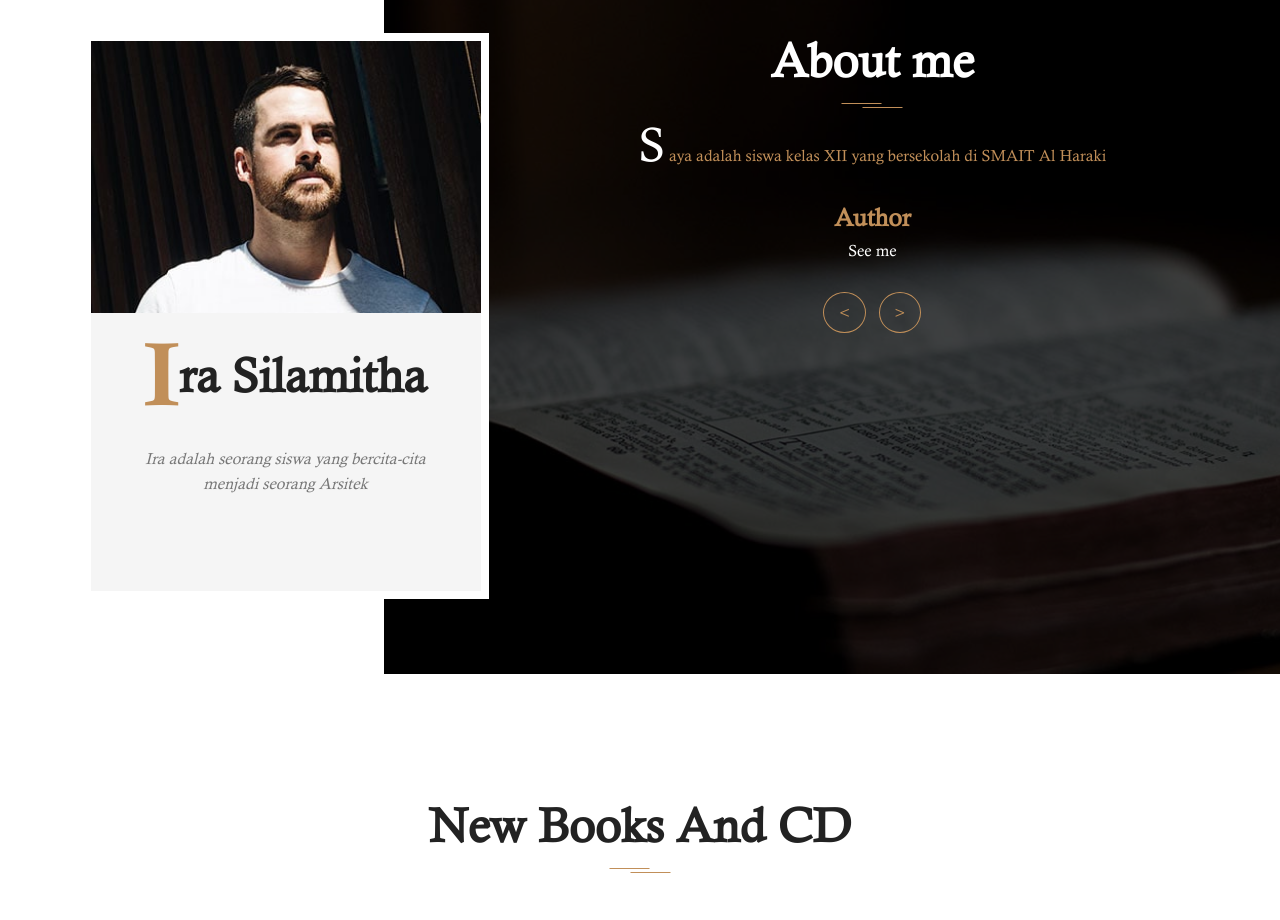
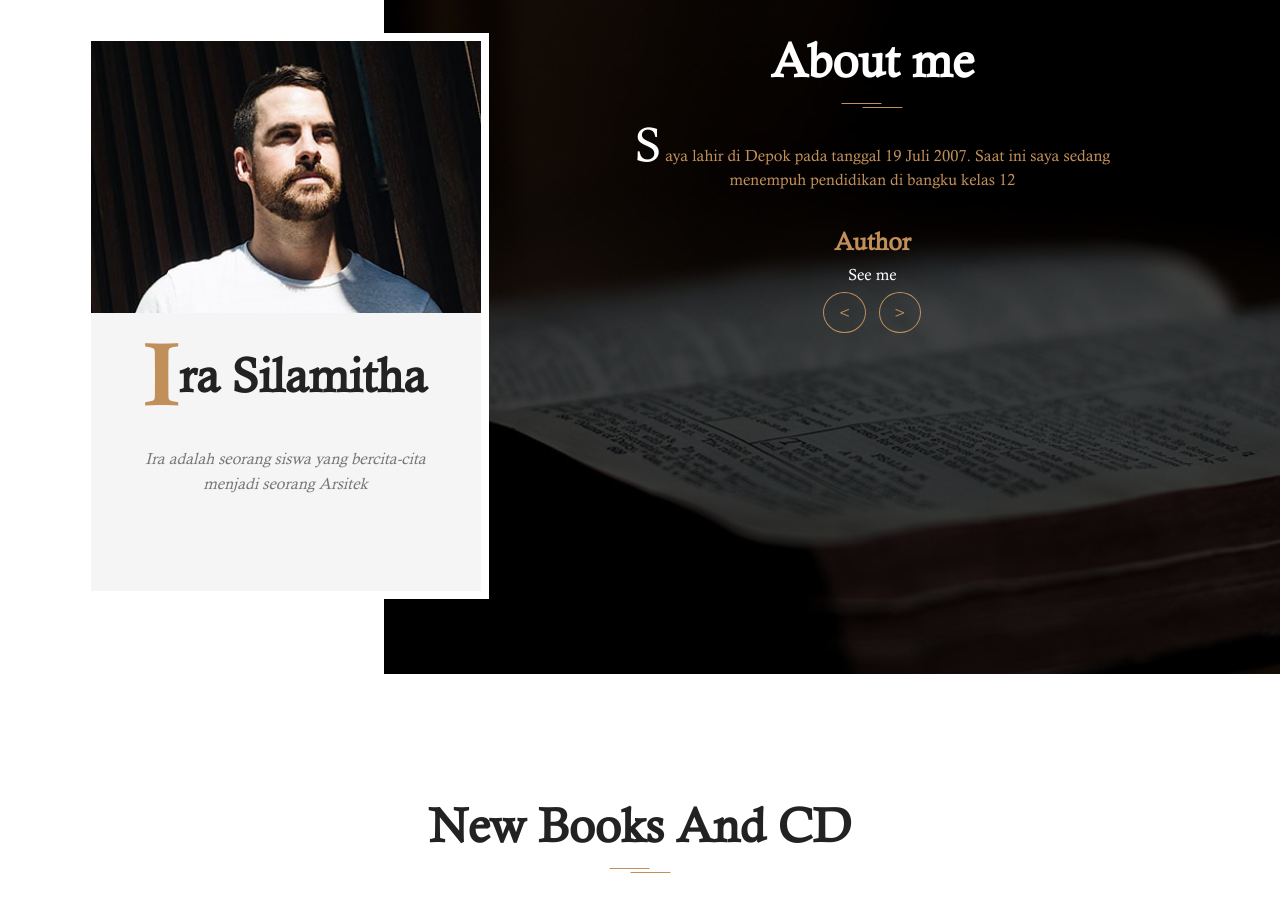
Before and after one commit to irasila/ira, a plain HTML site: page index.html in a window 1280 px wide. Shown: the part 840-1760 px from the top of the page. Drawn offline with Linux system fonts and the light colour scheme.

Commit message:
Update index.html

```diff
--- a/index.html
+++ b/index.html
@@ -85,7 +85,7 @@
 				<div class="about-me-slider">
 					<div class="about-me-single-slide">
 						<h2 class="universal-h2 universal-h2-bckg">About me</h2>
-						<p><span>S</span> aya adalah siswa kelas XII yang bersekolah di SMAIT Al Haraki</p>
+						<p><span>S</span> aya lahir di Depok pada tanggal 19 Juli 2007. Saat ini saya sedang menempuh pendidikan di bangku kelas 12</p>
 						<h4>Author</h4>
 						<p class="p-white">See me</p>
 					</div>
```
